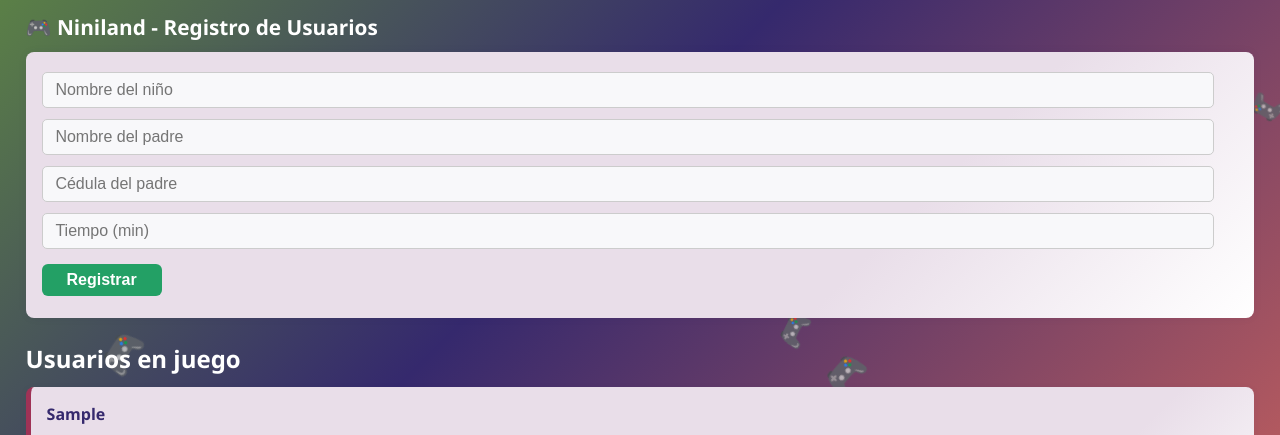
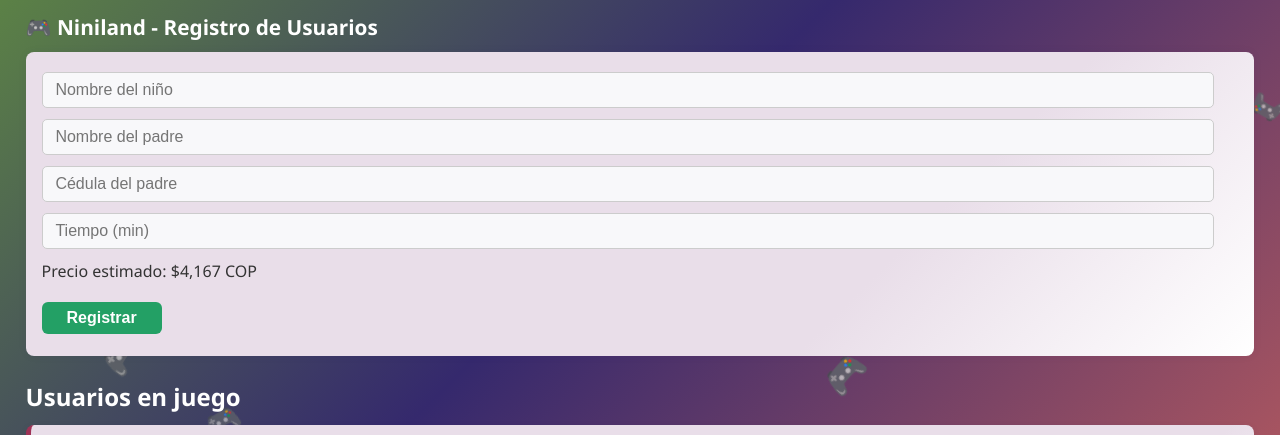
Before and after one commit to VictorMtMwr/Niniland, a website built with Vite: page index.html in a window 1280 px wide. Both pictures are taken after typing "Sample", "Sample", "Sample", "5" into the empty fields and a click on the button "Registrar". Shown: the part 365-800 px from the top of the page. Built offline with nearby package versions, Linux system fonts and the light colour scheme.

Commit message:
Ajuste de logica

```diff
--- a/index.html
+++ b/index.html
@@ -25,6 +25,7 @@
     <input type="text" id="nombre-padre" placeholder="Nombre del padre" required />
     <input type="text" id="cedula-padre" placeholder="Cédula del padre" required />
     <input type="number" id="tiempo-minutos" placeholder="Tiempo (min)" required min="1" />
+    <div id="precio-estimado" style="margin-bottom:1em; color:#333;"></div>
     <button type="submit">Registrar</button>
   </form>
 
--- a/js/app.js
+++ b/js/app.js
@@ -51,7 +51,8 @@ if (form && lista) {
       tiempoTotal: tiempoSeg,
       tiempoRestante: tiempoSeg,
       intervalo: null,
-      timestampUltimaActualizacion: Date.now()
+      timestampUltimaActualizacion: Date.now(),
+      precioAcumulado: calcularPrecio(tiempoMin) // Nuevo campo para precio acumulado
     };
 
     usuarios.push(usuario);
@@ -103,6 +104,8 @@ if (form && lista) {
         usuario.tiempoRestante = tiempoExtra * 60;
         usuario.tiempoTotal += tiempoExtra * 60;
         usuario.timestampUltimaActualizacion = Date.now();
+        // Suma el precio del tiempo extra al acumulado
+        usuario.precioAcumulado = (usuario.precioAcumulado || 0) + calcularPrecio(tiempoExtra);
         iniciarTemporizador(usuario);
         renderUsuarios();
         modalActivo = false;
@@ -130,13 +133,15 @@ if (form && lista) {
       }
 
       const tiempoJugado = Math.round((usuario.tiempoTotal - usuario.tiempoRestante) / 60);
-      // Al guardar registro en historial
+      // Usa el precio acumulado
+      const precio = usuario.precioAcumulado || calcularPrecio(tiempoJugado);
       const registro = {
         id: getNextId(),
         nombreNino: usuario.nombreNino,
         nombrePadre: usuario.nombrePadre,
         cedulaPadre: usuario.cedulaPadre,
         tiempoJugado: tiempoJugado,
+        precio: precio,
         fechaHoraFinalizacion: new Date().toLocaleString()
       };
       guardarRegistro(registro);
@@ -153,13 +158,14 @@ if (form && lista) {
     const { usuario, idx } = colaModal.shift();
     mostrarModalAgregarTiempo(usuario, () => {
       const tiempoJugado = Math.round((usuario.tiempoTotal - usuario.tiempoRestante) / 60);
-      // Al guardar registro en historial
+      // Al guardar registro en historial, AGREGA el precio acumulado
       const registro = {
         id: getNextId(),
         nombreNino: usuario.nombreNino,
         nombrePadre: usuario.nombrePadre,
         cedulaPadre: usuario.cedulaPadre,
         tiempoJugado: tiempoJugado,
+        precio: usuario.precioAcumulado || calcularPrecio(tiempoJugado), // <-- agrega esto
         fechaHoraFinalizacion: new Date().toLocaleString()
       };
       guardarRegistro(registro);
@@ -176,10 +182,12 @@ if (form && lista) {
   function renderUsuarios() {
     lista.innerHTML = '';
     usuarios.forEach(usuario => {
+      const minutos = Math.ceil(usuario.tiempoRestante / 60);
       const li = document.createElement('li');
       li.innerHTML = `
         <strong>${usuario.nombreNino}</strong> (Padre: ${usuario.nombrePadre})<br>
         Tiempo restante: <span>${formatTime(usuario.tiempoRestante)}</span><br>
+        <span>Precio: $${(usuario.precioAcumulado || 0).toLocaleString()} COP</span><br>
         <button class="finalizar-tiempo" onclick="finalizarTiempo(${usuario.id})">Finalizar tiempo</button>
       `;
       lista.appendChild(li);
@@ -235,6 +243,7 @@ function renderHistorial(filtro = "") {
     return;
   }
   registros.forEach(registro => {
+    const precio = registro.precio ? `$${registro.precio.toLocaleString()} COP` : 'N/A';
     const li = document.createElement('li');
     li.innerHTML = `
       <strong>ID:</strong> ${registro.id}<br>
@@ -242,6 +251,7 @@ function renderHistorial(filtro = "") {
       <strong>Padre:</strong> ${registro.nombrePadre}<br>
       <strong>Cédula:</strong> ${registro.cedulaPadre || '-'}<br>
       <strong>Tiempo jugado:</strong> ${registro.tiempoJugado} min<br>
+      <strong>Precio:</strong> ${precio}<br>
       <strong>Finalizó:</strong> ${registro.fechaHoraFinalizacion}
     `;
     listaHistorial.appendChild(li);
@@ -288,3 +298,26 @@ if (inputBusqueda) {
   // Crea algunos al cargar
   for (let i = 0; i < 8; i++) setTimeout(createEmoji, i * 350);
 })();
+
+// Solo UNA VEZ estas funciones, NO duplicadas:
+function calcularPrecio(minutos) {
+  if (minutos === 60) return 25000;
+  if (minutos === 30) return 15000;
+  if (minutos === 15) return 10000;
+  // Cálculo proporcional para otros valores
+  return Math.round((minutos / 30) * 25000);
+}
+
+const tiempoInput = document.getElementById('tiempo-minutos');
+const precioDiv = document.getElementById('precio-estimado');
+if (tiempoInput && precioDiv) {
+  tiempoInput.addEventListener('input', function() {
+    const minutos = parseInt(this.value, 10);
+    const precio = calcularPrecio(minutos);
+    if (precio > 0) {
+      precioDiv.textContent = `Precio estimado: $${precio.toLocaleString()} COP`;
+    } else {
+      precioDiv.textContent = '';
+    }
+  });
+}
```
